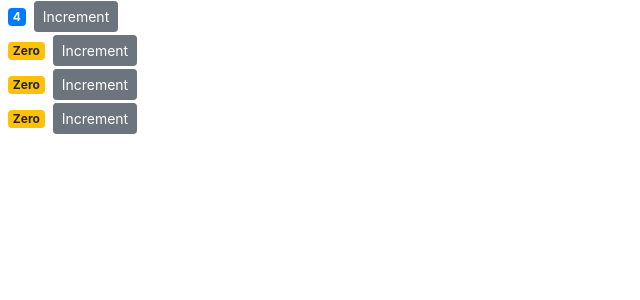
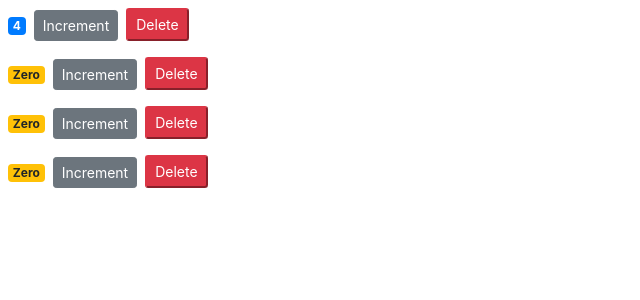
Before and after one commit to mapleDevJS/card-counter-app, a React (Create React App) app: page / in a window 1280 px wide. Shown: the top 300 px of the page, without its empty margins (0-640 px from the left). Built offline with nearby package versions, Linux system fonts and the light colour scheme.

Commit message:
feat: added delete button
Raising and Handling Events

```diff
--- a/src/components/counter.jsx
+++ b/src/components/counter.jsx
@@ -23,6 +23,12 @@
         >
           Increment
         </button>
+        <button
+            onClick={this.props.onDelete}
+            className="tn btn-danger btn-sm m-2"
+        >
+            Delete
+        </button>
       </div>
     );
   }
--- a/src/components/counters.jsx
+++ b/src/components/counters.jsx
@@ -11,11 +11,20 @@
     ],
   };
 
+  handleDelete = () => {
+    console.log("Event handler call");
+  };
+
   render() {
     return (
       <div>
         {this.state.counters.map((counter) => (
-          <Counter key={counter.id} value={counter.value} id={counter.id} />
+          <Counter
+            key={counter.id}
+            onDelete={this.handleDelete}
+            value={counter.value}
+            id={counter.id}
+          />
         ))}
       </div>
     );
```
